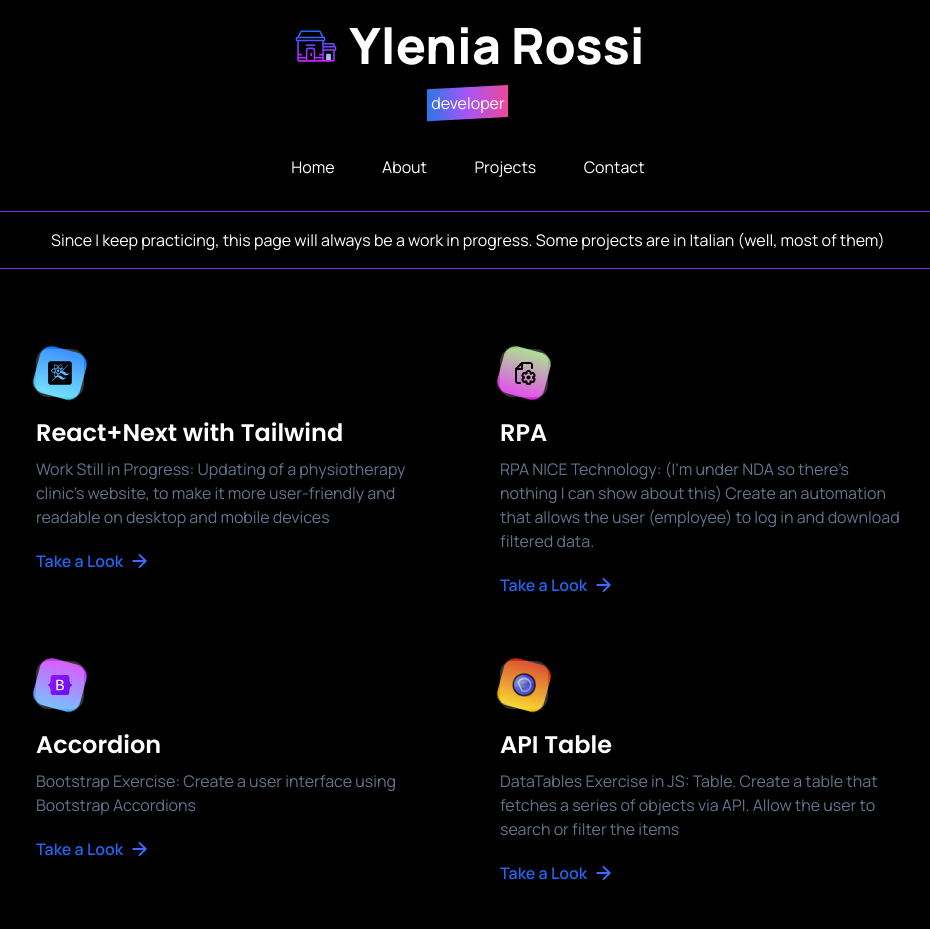
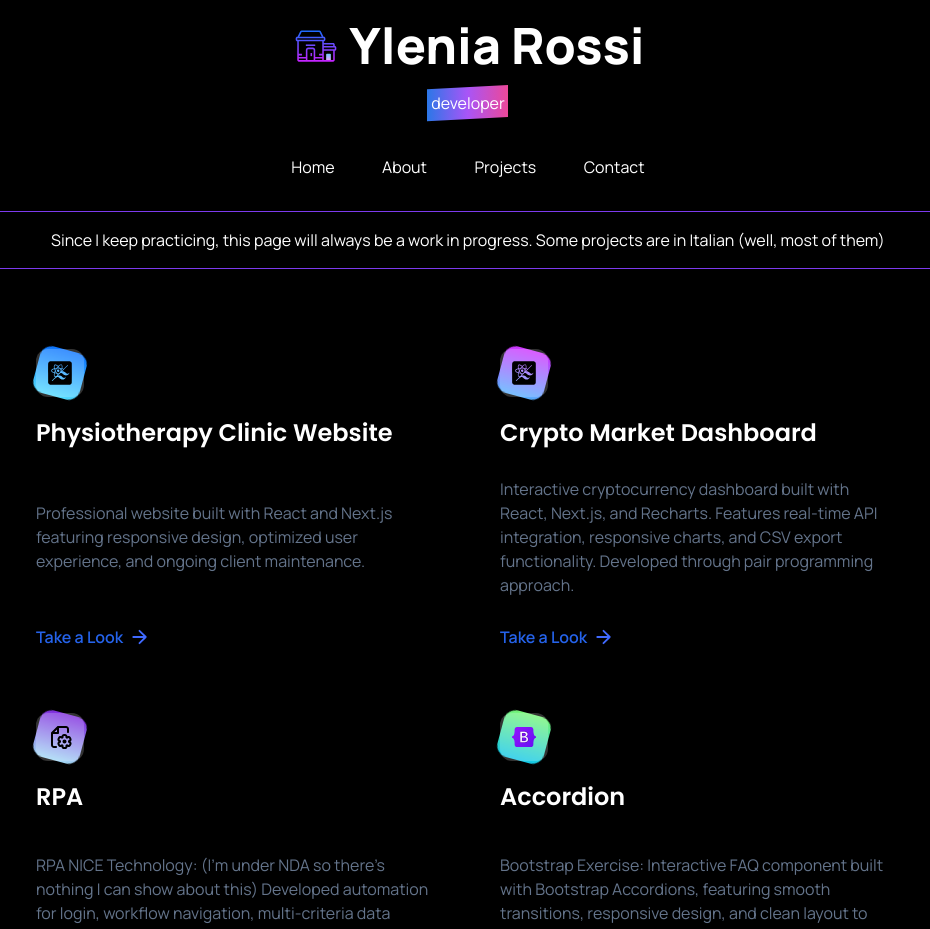
Before and after one commit to roxyle/portfolio, a Next.js app: page /Projects in a window 1280 px wide. Shown: the top 929 px of the page, without its empty margins (172-1102 px from the left). Built offline with nearby package versions, Linux system fonts and the light colour scheme.

Commit message:
edited project work page: added cryptodash proj, edited some other descriptions

```diff
--- a/src/constants/index.ts
+++ b/src/constants/index.ts
@@ -221,24 +221,32 @@ export const projects = [
         iconUrl: reacttailwind,
         id: "reacttailwind",
         theme: 'btn-back-blue',
-        name: 'React+Next with Tailwind',
-        description: "Work Still in Progress: Updating of a physiotherapy clinic's website, to make it more user-friendly and readable on desktop and mobile devices",
+        name: 'Physiotherapy Clinic Website',
+        description: "Professional website built with React and Next.js featuring responsive design, optimized user experience, and ongoing client maintenance.",
         link: 'https://www.fisioterapistacaserta.it/',
+    },
+    {
+        iconUrl: reacttailwind,
+        id: "reacttailwind",
+        theme: 'btn-back-pink',
+        name: 'Crypto Market Dashboard',
+        description: "Interactive cryptocurrency dashboard built with React, Next.js, and Recharts. Features real-time API integration, responsive charts, and CSV export functionality. Developed through pair programming approach.",
+        link: 'https://crypto-dash-wine-seven.vercel.app/',
     },
     {
         iconUrl: rpa,
         id: "rpa",
-        theme: 'btn-back-green',
+        theme: 'btn-back-purple',
         name: 'RPA',
-        description: "RPA NICE Technology: (I'm under NDA so there's nothing I can show about this) Create an automation that allows the user (employee) to log in and download filtered data.",
+        description: "RPA NICE Technology: (I'm under NDA so there's nothing I can show about this) Developed automation for login, workflow navigation, multi-criteria data filtering, and export to structured files.",
         link: '',
     },
     {
         iconUrl: bootstrap,
         id: "bootstrap",
-        theme: 'btn-back-pink',
+        theme: 'btn-back-green',
         name: 'Accordion',
-        description: 'Bootstrap Exercise: Create a user interface using Bootstrap Accordions',
+        description: 'Bootstrap Exercise: Interactive FAQ component built with Bootstrap Accordions, featuring smooth transitions, responsive design, and clean layout to deliver a user-friendly, expandable interface.',
         link: 'https://www.order42.info/accordion/',
     },
     {
@@ -246,7 +254,7 @@ export const projects = [
         id: "datatable",
         theme: 'btn-back-red',
         name: 'API Table',
-        description: 'DataTables Exercise in JS: Table. Create a table that fetches a series of objects via API. Allow the user to search or filter the items',
+        description: 'DataTables Exercise in JS: Interactive DataTables.js project with API integration: fetches objects from an API, supports advanced multi-filtering, search, sorting, and pagination for efficient data exploration.',
         link: 'https://www.order42.info/dataTable/',
     },
     {
@@ -254,7 +262,7 @@ export const projects = [
         id: "isotope",
         theme: 'btn-back-yellow',
         name: 'Isotope - Selecting Items',
-        description: 'Isotope exercise in JS: Numbers. Create a list of numbers that can be rearranged and filtered by the user',
+        description: 'Isotope exercise in JS: Interactive grid layout using Isotope.js: supports dynamic filtering, sorting, and animations to present numeric items in a responsive, visually engaging way with smooth transitions.',
         link: 'https://www.order42.info/isotope/numeri/',
     },
     {
--- a/src/pages/Projects/index.tsx
+++ b/src/pages/Projects/index.tsx
@@ -21,9 +21,9 @@ export default function Projects() {
         </div>
 
 
-      <div className='flex flex-wrap justify-center my-20 gap-16'>
+      <div className='flex flex-wrap justify-center items-center my-20 gap-16'>
         {projects.map((project)=> (
-          <div className='lg:w-[400px] w-full' key={project.name}>
+          <div className='lg:w-[400px] w-full flex flex-col flex-wrap min-h-[300px]' key={project.name}>
             <div className='block-container w-12 h-12'>
               <div className={`btn-back rounded-xl ${project.theme}`}  />
               <div className='btn-front rounded-xl flex justify-center items-center'>
@@ -34,14 +34,15 @@ export default function Projects() {
             </div>
 
 
-            <div className='mt-5 flex flex-col'>
+            <div className='mt-5 flex flex-col justify-between flex-grow'>
+
                   <h4 className='text-2xl font-poppins font-semibold'>
                   {project.name}
                   </h4>
-              <p className='mt-2 text-slate-500'>
+                  <p className='text-slate-500'>
                   {project.description}
                   </p>
-              <div className='mt-5 flex items-center gap-2 font-poppins'>
+                  <div className='flex items-center gap-2 font-poppins'>
                   <Link href={project.link}
                   target="_blank"
                   rel="noopener noreferrer"
@@ -53,10 +54,10 @@ export default function Projects() {
 
 
                 </div>
-
+              </div>
             </div>
 
-          </div>
+
 
         )        )        }
 
--- a/src/styles/globals.css
+++ b/src/styles/globals.css
@@ -131,7 +131,7 @@ body {
 }
 
 .block-container .btn-back-green {
-  background: linear-gradient(#8bff61 -20%, #ea00ff 120%);
+  background: linear-gradient(#8bff61 -20%, #00bfff 120%);
 }
 
 .block-container .btn-back-yellow {
@@ -148,6 +148,10 @@ body {
 
 .block-container .btn-back-pink {
   background: linear-gradient(#e81cff -20%, #40c9ff 120%);
+}
+
+.block-container .btn-back-purple {
+  background: linear-gradient(#790ada -20%, #aafbfa 120%);
 }
 
 .block-container .btn-back-black {
```
Lines whose indentation alone changed are shown as unchanged.
